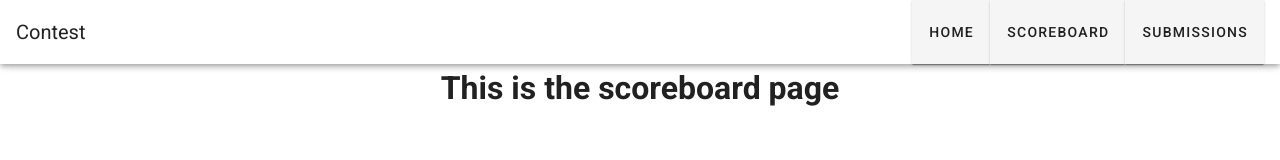
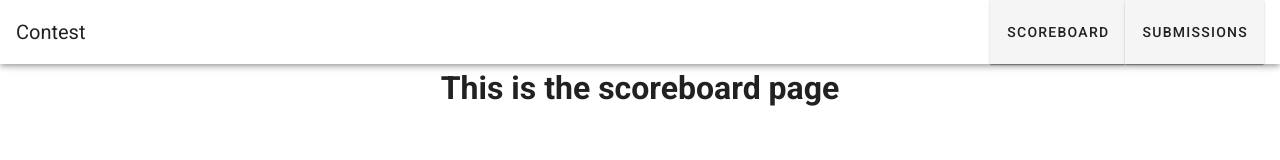
Before and after one commit to manankarnik/contest, a Vue app: page /scoreboard in a window 1280 px wide. Shown: the top 160 px of the page. Built offline with nearby package versions, Linux system fonts and the light colour scheme.

Commit message:
fix: remove home page and redirect to scoreboard

```diff
--- a/src/components/NavbarVue.vue
+++ b/src/components/NavbarVue.vue
@@ -4,7 +4,6 @@
       <v-toolbar-title>Contest</v-toolbar-title>
       <v-spacer></v-spacer>
       <v-toolbar-items>
-        <v-btn elevation="1" href="/">Home</v-btn>
         <v-btn elevation="1" href="/scoreboard">Scoreboard</v-btn>
         <v-btn elevation="1" href="/submissions">Submissions</v-btn>
       </v-toolbar-items>
--- a/src/router/index.js
+++ b/src/router/index.js
@@ -1,6 +1,5 @@
 import Vue from "vue";
 import VueRouter from "vue-router";
-import HomeView from "../views/HomeView.vue";
 import ScoreboardView from "../views/ScoreboardView.vue";
 import SubmissionsView from "../views/SubmissionsView.vue";
 
@@ -9,8 +8,7 @@ Vue.use(VueRouter);
 const routes = [
   {
     path: "/",
-    name: "home",
-    component: HomeView,
+    redirect: "/scoreboard",
   },
   {
     path: "/scoreboard",
--- a/src/views/HomeView.vue
+++ /dev/null
@@ -1,11 +0,0 @@
-<template>
-  <div>
-    <h1 class="text-center">This is the home page</h1>
-  </div>
-</template>
-
-<script>
-export default {
-  name: "HomeView",
-};
-</script>
```
